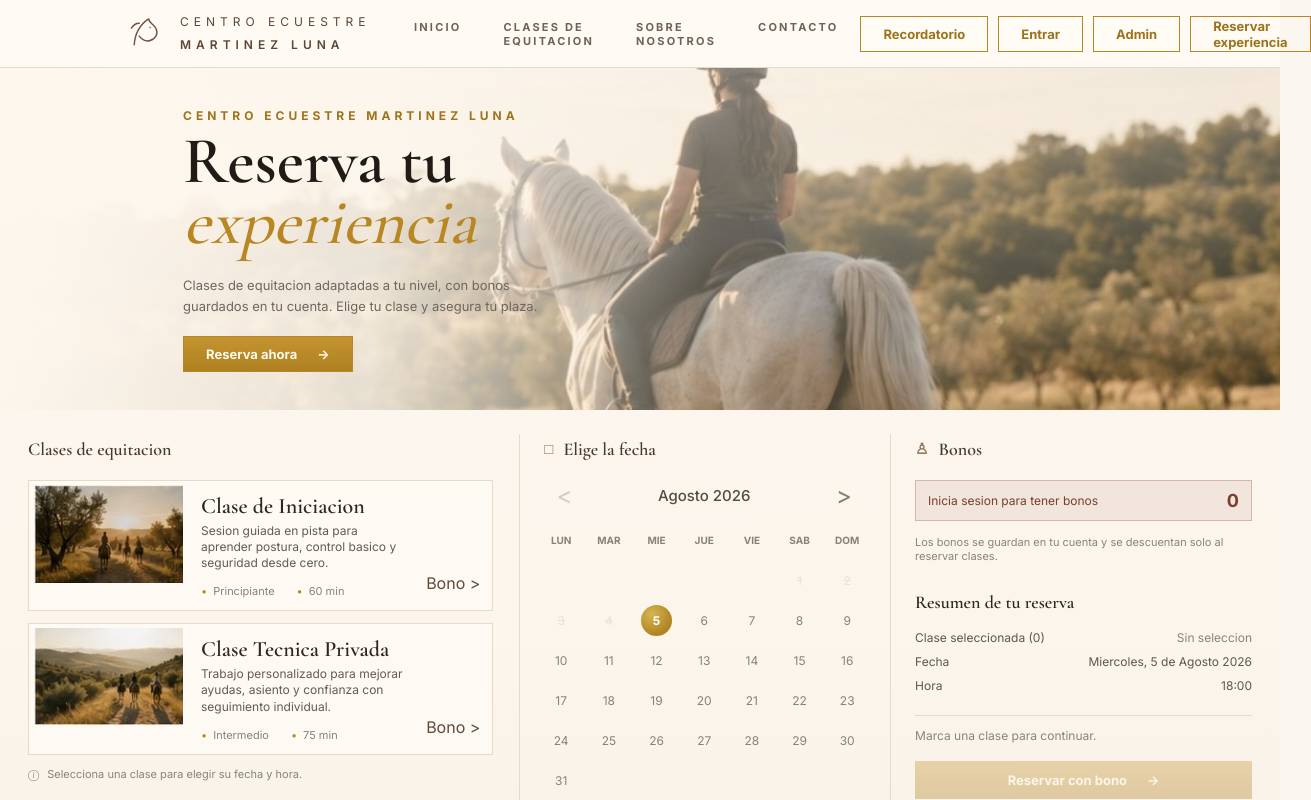
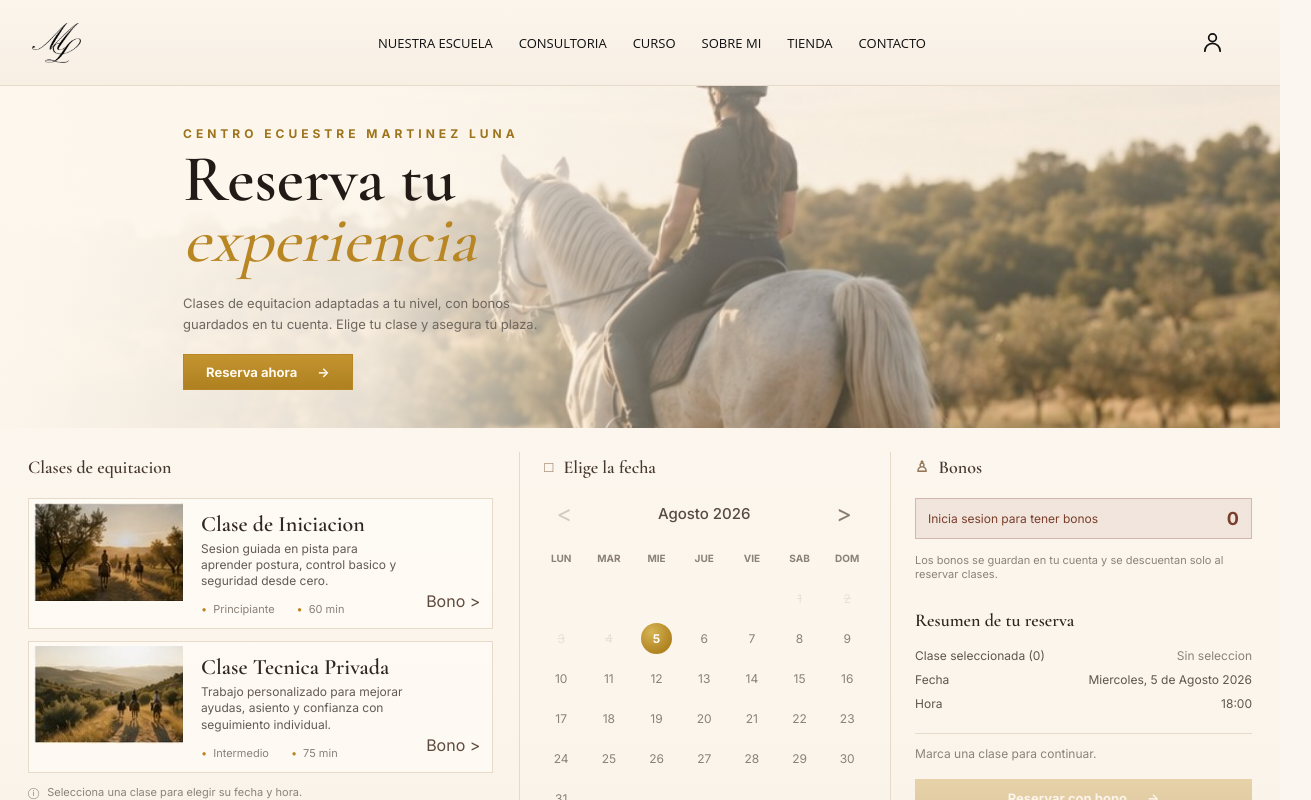
Before and after one commit to JLAC008/formulariocaballosfront, an Angular app: page / in a window 1280 px wide. Shown: the top 800 px of the page, 1311 px wide, since content can reach past the window. Built offline with nearby package versions, Linux system fonts and the light colour scheme.

Commit message:
Cambio navbar

```diff
--- a/src/app/app.component.css
+++ b/src/app/app.component.css
@@ -3,59 +3,109 @@
   background: linear-gradient(180deg, #fdf8f0 0%, #fbf5ec 62%, #f8efe4 100%);
 }
 
-.topbar {
-  align-items: center;
-  background: rgba(255, 251, 245, 0.94);
+.site-navbar {
+  align-items: center;
+  background: linear-gradient(180deg, #fbf5ec 0%, #f8efe4 100%);
   border-bottom: 1px solid var(--line);
   display: grid;
-  gap: 22px;
-  grid-template-columns: 270px 1fr auto;
-  height: 68px;
-  padding: 0 104px 0 122px;
-}
-
-.brand {
-  align-items: center;
-  color: #5c4636;
+  font-family: "Open Sans", Arial, sans-serif;
+  gap: 20px;
+  grid-template-columns: 82px 1fr 58px;
+  min-height: 86px;
+  padding: 0 32px;
+  position: relative;
+  top: 0;
+  width: 100%;
+  z-index: 30;
+}
+
+.site-brand {
+  align-items: center;
+  background: transparent;
+  border: 0;
+  cursor: pointer;
   display: inline-flex;
-  gap: 12px;
-  letter-spacing: 5px;
+  padding: 0;
+}
+
+.site-brand img {
+  display: block;
+  height: 40px;
+  object-fit: contain;
+  width: 49px;
+}
+
+.site-nav {
+  display: flex;
+  justify-content: center;
+}
+
+.site-nav a {
+  color: #0f0f0f;
+  font-size: 13px;
+  font-weight: 400;
+  line-height: 70px;
+  padding: 0 13px;
   text-decoration: none;
   text-transform: uppercase;
 }
 
-.brand svg {
+.site-menu-wrap {
+  position: relative;
+}
+
+.site-menu-button {
+  align-items: center;
+  background: transparent;
+  border: 0;
+  cursor: pointer;
+  display: grid;
+  gap: 5px;
+  height: 70px;
+  justify-content: center;
+  padding: 0;
+  width: 44px;
+}
+
+.site-menu-button svg {
   fill: none;
-  height: 46px;
-  stroke: #70523f;
+  height: 23px;
+  stroke: #0f0f0f;
   stroke-linecap: round;
   stroke-linejoin: round;
-  stroke-width: 2;
-  width: 46px;
-}
-
-.brand span {
-  font-size: 12px;
-  line-height: 1.85;
-}
-
-.brand strong {
-  font-weight: 600;
-}
-
-.nav {
-  display: flex;
-  gap: 42px;
-  justify-content: center;
-}
-
-.nav a {
-  color: #6f6258;
-  font-size: 11px;
+  stroke-width: 1.8;
+  width: 23px;
+}
+
+.site-menu-panel {
+  background: #fffaf3;
+  border: 1px solid var(--line);
+  box-shadow: 0 18px 50px rgba(47, 38, 31, 0.16);
+  display: grid;
+  min-width: 190px;
+  padding: 8px;
+  position: absolute;
+  right: 0;
+  top: calc(100% + 10px);
+}
+
+.site-menu-panel button {
+  background: transparent;
+  border: 0;
+  color: #5f564f;
+  cursor: pointer;
+  font-size: 12px;
   font-weight: 700;
-  letter-spacing: 2.2px;
-  text-decoration: none;
+  letter-spacing: 1.2px;
+  min-height: 38px;
+  padding: 0 12px;
+  text-align: left;
   text-transform: uppercase;
+}
+
+.site-menu-panel button:hover {
+  background: rgba(184, 134, 35, 0.1);
+  color: var(--gold-deep);
 }
 
 .outline-action,
@@ -949,12 +999,12 @@ dd {
 }
 
 @media (max-width: 1180px) {
-  .topbar {
+  .site-navbar {
     grid-template-columns: 1fr auto;
     padding: 0 32px;
   }
 
-  .nav {
+  .site-nav {
     display: none;
   }
 
@@ -972,20 +1022,16 @@ dd {
 }
 
 @media (max-width: 760px) {
-  .topbar {
-    gap: 10px;
-    grid-template-columns: 1fr;
-    height: auto;
-    padding: 14px 20px;
-  }
-
-  .outline-action {
-    justify-self: start;
-  }
-
-  .top-actions {
-    flex-wrap: wrap;
-    justify-content: flex-start;
+  .site-navbar {
+    gap: 14px;
+    grid-template-columns: 1fr auto;
+    min-height: 76px;
+    padding: 0 20px;
+  }
+
+  .site-brand img {
+    height: 36px;
+    width: 44px;
   }
 
   .hero {
@@ -1147,6 +1193,11 @@ dd {
   display: flex;
   gap: 12px;
   justify-content: space-between;
+}
+
+.quick-reservation-action {
+  margin-top: 0;
+  max-width: 190px;
 }
 
 .admin-kpis {
--- a/src/app/app.component.html
+++ b/src/app/app.component.html
@@ -1,28 +1,31 @@
+<header class="site-navbar">
+  <button class="site-brand" type="button" aria-label="Martinez Luna reservas" (click)="showClient()">
+    <img src="assets/martinez-luna-logo.webp" alt="Martinez Luna">
+  </button>
+
+  <nav class="site-nav" aria-label="Martinez Luna">
+    <a *ngFor="let item of navItems" [href]="item.url">{{ item.label }}</a>
+  </nav>
+
+  <div class="site-menu-wrap">
+    <button class="site-menu-button" type="button" aria-label="Abrir opciones" [attr.aria-expanded]="isAccountMenuOpen" (click)="toggleAccountMenu()">
+      <svg viewBox="0 0 24 24" aria-hidden="true">
+        <path d="M20 21a8 8 0 0 0-16 0" />
+        <circle cx="12" cy="7" r="4" />
+      </svg>
+    </button>
+    <div class="site-menu-panel" *ngIf="isAccountMenuOpen">
+      <button type="button" (click)="openHistoryModal()">Recordatorio</button>
+      <button type="button" *ngIf="!currentUser" (click)="showLogin('login')">Entrar</button>
+      <button type="button" *ngIf="currentUser" (click)="logoutCustomer()">Salir cliente</button>
+      <button type="button" *ngIf="view !== 'admin'" (click)="showAdmin()">Admin</button>
+      <button type="button" *ngIf="view === 'admin'" (click)="showClient()">Pantalla cliente</button>
+    </div>
+  </div>
+</header>
+
 <ng-container *ngIf="view === 'client'">
   <main class="booking-page">
-    <header class="topbar">
-      <a class="brand" href="#" aria-label="Centro Ecuestre Martinez Luna" (click)="showClient(); $event.preventDefault()">
-        <svg viewBox="0 0 64 64" aria-hidden="true">
-          <path d="M17 47c1-15 8-28 20-36 1 6 7 7 10 13 4 7 0 15-8 17-6 2-11-1-15-6" />
-          <path d="M24 17c-4 0-8 2-11 7" />
-          <path d="M39 23h.1" />
-        </svg>
-        <span>Centro Ecuestre<br><strong>Martinez Luna</strong></span>
-      </a>
-
-      <nav class="nav" aria-label="Principal">
-        <a *ngFor="let item of navItems" href="#booking">{{ item }}</a>
-      </nav>
-
-      <div class="top-actions">
-        <button class="history-action" type="button" (click)="openHistoryModal()">Recordatorio</button>
-        <button class="history-action" type="button" *ngIf="!currentUser" (click)="showLogin('login')">Entrar</button>
-        <button class="history-action" type="button" *ngIf="currentUser" (click)="logoutCustomer()">Salir</button>
-        <button class="history-action" type="button" (click)="showAdmin()">Admin</button>
-        <a class="outline-action" href="#booking">Reservar experiencia</a>
-      </div>
-    </header>
-
     <section class="hero">
       <div class="hero-copy">
         <p class="eyebrow">Centro Ecuestre Martinez Luna</p>
@@ -277,14 +280,10 @@
   <main class="admin-page">
     <header class="admin-topbar">
       <div>
-        <button class="back-link" type="button" (click)="showClient()">Ver pantalla cliente</button>
         <p class="eyebrow">Centro Ecuestre Martinez Luna</p>
         <h1>Panel de administrador</h1>
       </div>
-      <div class="admin-actions">
-        <button class="buy-button" type="button" (click)="createAdminReservation()">Reserva rapida</button>
-        <button class="history-action" type="button" (click)="logout()">Cerrar sesion</button>
-      </div>
+      <button class="buy-button quick-reservation-action" type="button" (click)="createAdminReservation()">Reserva rapida</button>
     </header>
 
     <section class="admin-kpis">
--- a/src/app/app.component.ts
+++ b/src/app/app.component.ts
@@ -98,7 +98,14 @@ const MAX_BOOKINGS_PER_SLOT = 5;
   styleUrl: './app.component.css'
 })
 export class AppComponent {
-  readonly navItems = ['Inicio', 'Clases de equitacion', 'Sobre nosotros', 'Contacto'];
+  readonly navItems = [
+    { label: 'Nuestra escuela', url: 'https://martinezluna.es/nuestra-escuela/' },
+    { label: 'Consultoria', url: 'https://martinezluna.es/reservar-cita/' },
+    { label: 'Curso', url: 'https://martinezluna.es/curso-doma-de-iniciacion/' },
+    { label: 'Sobre mi', url: 'https://martinezluna.es/our-story/' },
+    { label: 'Tienda', url: 'https://martinezluna.es/tienda/' },
+    { label: 'Contacto', url: 'https://martinezluna.es/contact/' }
+  ];
   readonly weekDays = ['Lun', 'Mar', 'Mie', 'Jue', 'Vie', 'Sab', 'Dom'];
   readonly hours = ['11:00', '18:00', '18:45', '19:30'];
   readonly bonusPacks: BonusPack[] = [
@@ -126,6 +133,7 @@ export class AppComponent {
   isExperienceModalOpen = false;
   isDeleteExperienceModalOpen = false;
   isCancelClassModalOpen = false;
+  isAccountMenuOpen = false;
   reservationMessage = '';
   reservationNoticeMessage = '';
   customerName = this.currentUser?.name || 'Paco Martinez';
@@ -375,6 +383,7 @@ export class AppComponent {
 
   showClient(): void {
     this.view = 'client';
+    this.closeAccountMenu();
     window.history.replaceState({}, '', '/');
   }
 
@@ -382,6 +391,7 @@ export class AppComponent {
     this.view = 'login';
     this.authMode = mode;
     this.authError = '';
+    this.closeAccountMenu();
     window.history.replaceState({}, '', '/login');
   }
 
@@ -391,6 +401,7 @@ export class AppComponent {
       return;
     }
     this.view = 'admin';
+    this.closeAccountMenu();
     window.history.replaceState({}, '', '/admin');
   }
 
@@ -458,6 +469,7 @@ export class AppComponent {
 
   logout(): void {
     localStorage.removeItem(ADMIN_SESSION_KEY);
+    this.closeAccountMenu();
     this.showClient();
   }
 
@@ -468,6 +480,15 @@ export class AppComponent {
     this.phone = '633 443 322';
     this.warning = '';
     this.confirmation = '';
+    this.closeAccountMenu();
+  }
+
+  toggleAccountMenu(): void {
+    this.isAccountMenuOpen = !this.isAccountMenuOpen;
+  }
+
+  closeAccountMenu(): void {
+    this.isAccountMenuOpen = false;
   }
 
   selectExperience(id: number): void {
@@ -616,6 +637,7 @@ export class AppComponent {
       return;
     }
     this.removeExpiredBookings();
+    this.closeAccountMenu();
     this.isHistoryModalOpen = true;
   }
 
```
Also changed, not shown: src/assets/martinez-luna-logo.webp (added).
